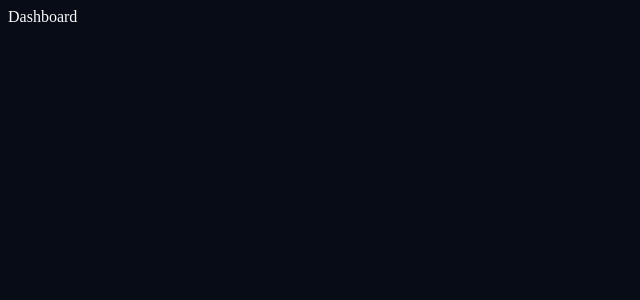
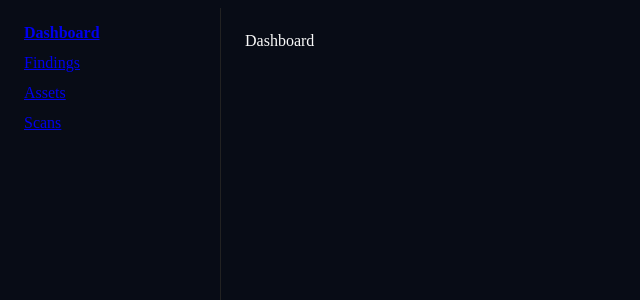
Before and after one commit to HrishiK1107/Ingressa, a React app in the folder frontend/: page /dashboard in a window 1280 px wide. Shown: the top 300 px of the page, without its empty margins (0-640 px from the left). Built offline with nearby package versions, Linux system fonts and the light colour scheme; the HTML template or start-up script is replaced by a standard one.

Commit message:
feat(frontend): add landing and console layout shells (F0.4)

```diff
--- a/frontend/src/components/layout/ConsoleLayout.tsx
+++ b/frontend/src/components/layout/ConsoleLayout.tsx
@@ -0,0 +1,14 @@
+import { Outlet } from "react-router-dom";
+import DockNav from "./DockNav";
+
+export default function ConsoleLayout() {
+  return (
+    <div style={{ display: "flex", minHeight: "100vh" }}>
+      <DockNav />
+
+      <main style={{ flex: 1, padding: 24 }}>
+        <Outlet />
+      </main>
+    </div>
+  );
+}
--- a/frontend/src/components/layout/DockNav.tsx
+++ b/frontend/src/components/layout/DockNav.tsx
@@ -0,0 +1,35 @@
+import { Link, useLocation } from "react-router-dom";
+
+const links = [
+  { to: "/dashboard", label: "Dashboard" },
+  { to: "/findings", label: "Findings" },
+  { to: "/assets", label: "Assets" },
+  { to: "/scans", label: "Scans" },
+];
+
+export default function DockNav() {
+  const { pathname } = useLocation();
+
+  return (
+    <aside
+      style={{
+        width: 180,
+        borderRight: "1px solid #222",
+        padding: 16,
+      }}
+    >
+      {links.map((l) => (
+        <div key={l.to} style={{ marginBottom: 12 }}>
+          <Link
+            to={l.to}
+            style={{
+              fontWeight: pathname === l.to ? "bold" : "normal",
+            }}
+          >
+            {l.label}
+          </Link>
+        </div>
+      ))}
+    </aside>
+  );
+}
--- a/frontend/src/components/layout/LandingLayout.tsx
+++ b/frontend/src/components/layout/LandingLayout.tsx
@@ -0,0 +1,13 @@
+import { Outlet } from "react-router-dom";
+import LandingNavbar from "./LandingNavbar";
+
+export default function LandingLayout() {
+  return (
+    <div>
+      <LandingNavbar />
+      <main>
+        <Outlet />
+      </main>
+    </div>
+  );
+}
--- a/frontend/src/components/layout/LandingNavbar.tsx
+++ b/frontend/src/components/layout/LandingNavbar.tsx
@@ -0,0 +1,21 @@
+import { Link } from "react-router-dom";
+
+export default function LandingNavbar() {
+  return (
+    <nav
+      style={{
+        height: 56,
+        display: "flex",
+        alignItems: "center",
+        padding: "0 20px",
+        borderBottom: "1px solid #222",
+      }}
+    >
+      <strong>Ingressa</strong>
+
+      <div style={{ marginLeft: "auto" }}>
+        <Link to="/dashboard">Console</Link>
+      </div>
+    </nav>
+  );
+}
--- a/frontend/src/routes/index.tsx
+++ b/frontend/src/routes/index.tsx
@@ -1,4 +1,7 @@
 import { Routes, Route } from "react-router-dom";
+
+import LandingLayout from "../components/layout/LandingLayout";
+import ConsoleLayout from "../components/layout/ConsoleLayout";
 
 import Landing from "../pages/Landing";
 import Dashboard from "../pages/Dashboard";
@@ -10,13 +13,17 @@ export default function AppRoutes() {
   return (
     <Routes>
       {/* Landing */}
-      <Route path="/" element={<Landing />} />
+      <Route element={<LandingLayout />}>
+        <Route path="/" element={<Landing />} />
+      </Route>
 
       {/* Console */}
-      <Route path="/dashboard" element={<Dashboard />} />
-      <Route path="/findings" element={<Findings />} />
-      <Route path="/assets" element={<Assets />} />
-      <Route path="/scans" element={<Scans />} />
+      <Route element={<ConsoleLayout />}>
+        <Route path="/dashboard" element={<Dashboard />} />
+        <Route path="/findings" element={<Findings />} />
+        <Route path="/assets" element={<Assets />} />
+        <Route path="/scans" element={<Scans />} />
+      </Route>
     </Routes>
   );
 }
```
